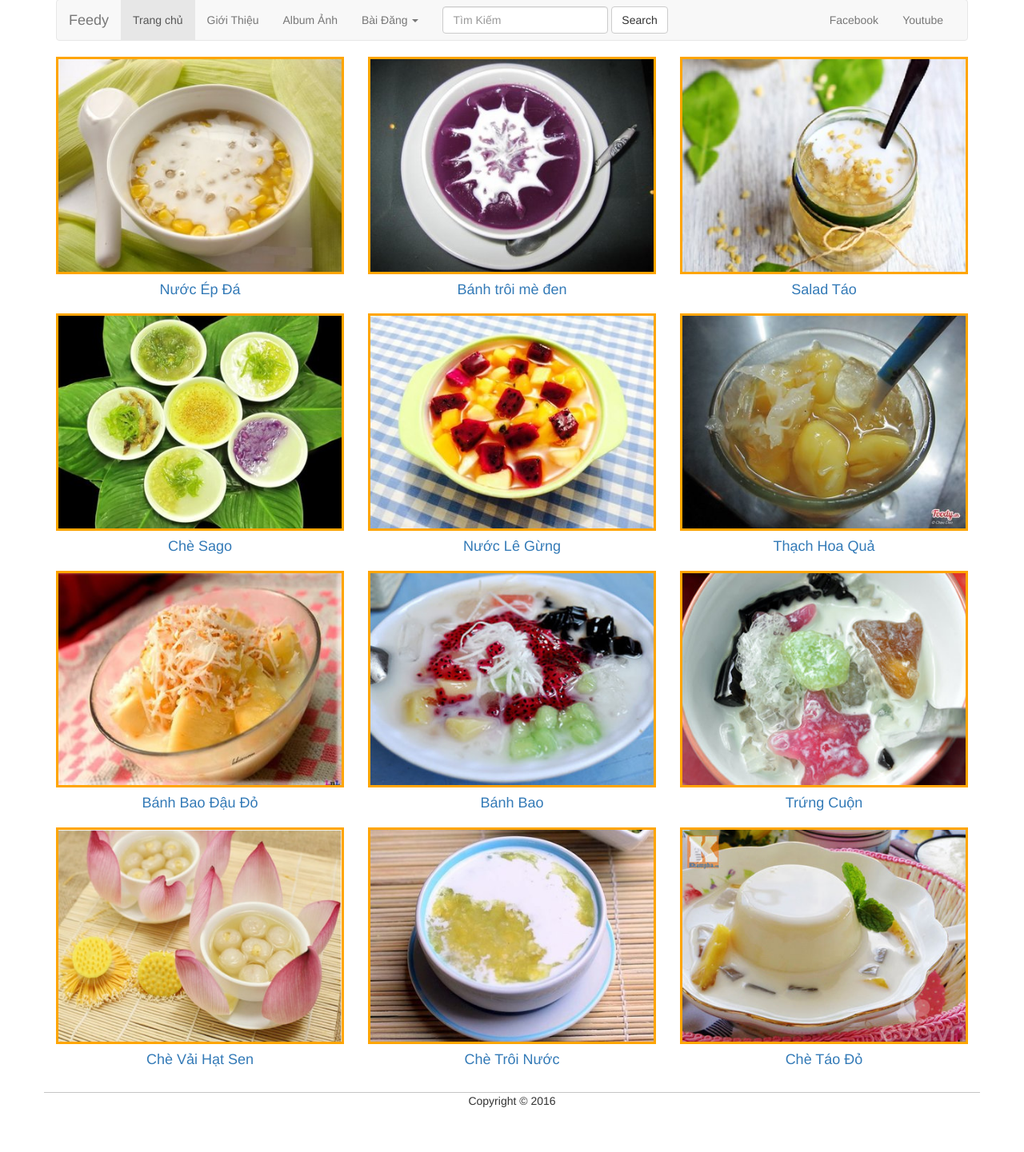
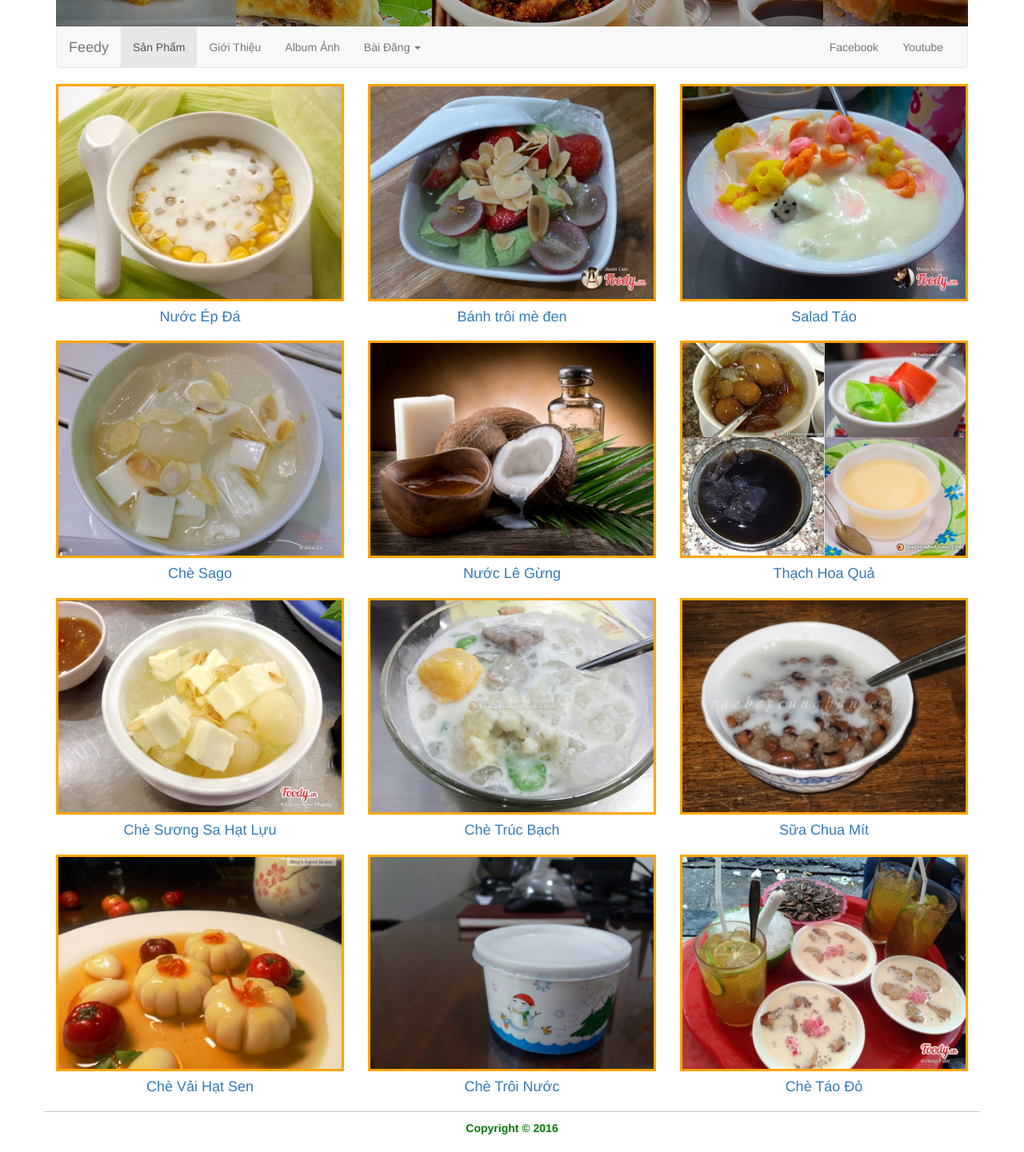
Before and after one commit to lion5893/lion5893.github.io, a PHP site: page / in a window 1280 px wide. Shown: the part 301-1742 px from the top of the page at 80% size. Before the commit the page ends 1686 px from the top, so only its background shows below. Run offline with PHP 8.4, Linux system fonts and the light colour scheme; some libraries are stand-ins or nearby versions.

Commit message:
gallery-bootraps

```diff
--- a/gallery-bootrap/css/style.css
+++ b/gallery-bootrap/css/style.css
@@ -1,18 +1,39 @@
-.box img{
-	border: 3px solid orange;
-}
 .row{
 	margin-bottom: 10px;
+}
+.box{
+	text-align: center;
+
+
+
 }
 .box h3{
 	margin-top: 10px;
 	font-size: 18px;
 }
-.box{
-	text-align: center;
+.box img{
+	border: 3px solid orange;
+
+
 }
+.box img:hover{
+	opacity: 0.8;
+	transition: all 0.5s linear;
+	transform: translate(0,-5px);
+	box-shadow: 5px 5px 5px 0px rgba(0, 0, 0, 0.5);
+
+}
+
 footer {
 	border-top: 1px solid #c5c5c5;
-	margin-top: 10px;
+	padding: 10px;
 	text-align: center;
+	animation: title 15s ease infinite;
 }
+@keyframes title {
+	0%  { color: #F9E559;}
+	25%  { color: black;}
+	50%  { color: green;}
+	75%  { color: blue;}
+	100% { color: #F99;}
+}
--- a/gallery-bootrap/index.html
+++ b/gallery-bootrap/index.html
@@ -10,10 +10,42 @@
 <body>
 
 	<header class="container">
-		<div id="banner">
-			<img src="http://dântộcviệtnam.vn/upload/Colombo/35346/20150110/banner(193).jpg" class="img-responsive" alt="banner" title="banner">
-		</div>
 
+			<section class="slider">
+				<div id="carousel-example-generic" class="carousel slide" data-ride="carousel">
+					<!-- Indicators -->
+					<ol class="carousel-indicators">
+						<li data-target="#carousel-example-generic" data-slide-to="0" class="active"></li>
+						<li data-target="#carousel-example-generic" data-slide-to="1"></li>
+						<li data-target="#carousel-example-generic" data-slide-to="2"></li>
+					</ol>
+
+					<!-- Wrapper for slides -->
+					<div class="carousel-inner" role="listbox">
+						<div class="item active">
+							<img src="img/slider1.jpg" alt="slider 1">
+						</div>
+						<div class="item">
+							<img src="img/slider4.jpg" alt="slider 2">
+						</div>
+						<div class="item">
+							<img src="img/slider2.jpg" alt="slider 3">
+						</div>
+					</div>
+
+					<!-- Controls -->
+					<a class="left carousel-control" href="#carousel-example-generic" role="button" data-slide="prev">
+						<span class="glyphicon glyphicon-chevron-left" aria-hidden="true"></span>
+						<span class="sr-only">Previous</span>
+					</a>
+					<a class="right carousel-control" href="#carousel-example-generic" role="button" data-slide="next">
+						<span class="glyphicon glyphicon-chevron-right" aria-hidden="true"></span>
+						<span class="sr-only">Next</span>
+					</a>
+				</div>
+			</section>
+
+		<!-- End Slider -->
 		<nav class="navbar navbar-default">
 			<div class="container-fluid">
 				<!-- Brand and toggle get grouped for better mobile display -->
@@ -30,7 +62,7 @@
 				<!-- Collect the nav links, forms, and other content for toggling -->
 				<div class="collapse navbar-collapse" id="bs-example-navbar-collapse-1">
 					<ul class="nav navbar-nav">
-						<li class="active"><a href="#">Trang chủ <span class="sr-only">(current)</span></a></li>
+						<li class="active"><a href="#">Sản Phẩm <span class="sr-only">(current)</span></a></li>
 						<li><a href="#">Giới Thiệu</a></li>
 						<li><a href="#">Album Ảnh</a></li>
 						<li class="dropdown">
@@ -46,15 +78,9 @@
 							</ul>
 						</li>
 					</ul>
-					<form class="navbar-form navbar-left">
-						<div class="form-group">
-							<input type="text" class="form-control" placeholder="Tìm Kiếm">
-						</div>
-						<button type="submit" class="btn btn-default">Search</button>
-					</form>
 
 					<ul class="nav navbar-nav navbar-right">
-					<li><a href="https://www.facebook.com" target="_blank">Facebook</a></li>
+						<li><a href="https://www.facebook.com" target="_blank">Facebook</a></li>
 						<li><a href="https://www.youtube.com" target="_blank">Youtube</a></li>
 
 					</ul>
@@ -94,13 +120,13 @@
 
 		<div class="row">
 			<div class="box col-xs-12 col-sm-4 col-md-4">
-				<a href="sanpham.html#sp7" target="_blank"><img src="img/anh7.jpg" class="img-responsive"><h3>Bánh Bao Đậu Đỏ</h3></a>
+				<a href="sanpham.html#sp7" target="_blank"><img src="img/anh7.jpg" class="img-responsive"><h3>Chè Sương Sa Hạt Lựu</h3></a>
 			</div>
 			<div class="box col-xs-12 col-sm-4 col-md-4">
-				<a href="sanpham.html#sp8" target="_blank"><img src="img/anh8.jpg" class="img-responsive"><h3>Bánh Bao</h3></a>
+				<a href="sanpham.html#sp8" target="_blank"><img src="img/anh8.jpg" class="img-responsive"><h3>Chè Trúc Bạch</h3></a>
 			</div>
 			<div class=" box col-xs-12 col-sm-4 col-md-4">
-				<a href="sanpham.html#sp9" target="_blank"><img src="img/anh9.jpg" class="img-responsive"><h3>Trứng Cuộn</h3></a>
+				<a href="sanpham.html#sp9" target="_blank"><img src="img/anh9.jpg" class="img-responsive"><h3>Sữa Chua Mít</h3></a>
 			</div>
 		</div>
 		<div class="row">
@@ -116,11 +142,8 @@
 		</div>
 
 	</section>
-
-
-
 	<footer class="container">
-		<p>Copyright &copy; 2016</p>
+		<p><b>Copyright &copy; 2016</b></p>
 	</footer>
 
 
```
Also changed, not shown: gallery-bootrap/style.css (deleted, +0 -24 lines), gallery-bootrap/img/anh1.jpg, gallery-bootrap/img/anh10.jpg, gallery-bootrap/img/anh11.jpg, gallery-bootrap/img/anh12.jpg, gallery-bootrap/img/anh2.jpg, gallery-bootrap/img/anh3.jpg, gallery-bootrap/img/anh4.jpg, gallery-bootrap/img/anh5.jpg, gallery-bootrap/img/anh6.jpg, gallery-bootrap/img/anh7.jpg, gallery-bootrap/img/anh8.jpg, gallery-bootrap/img/anh9.jpg, gallery-bootrap/img/slider1.jpg (added), 3 more files.
